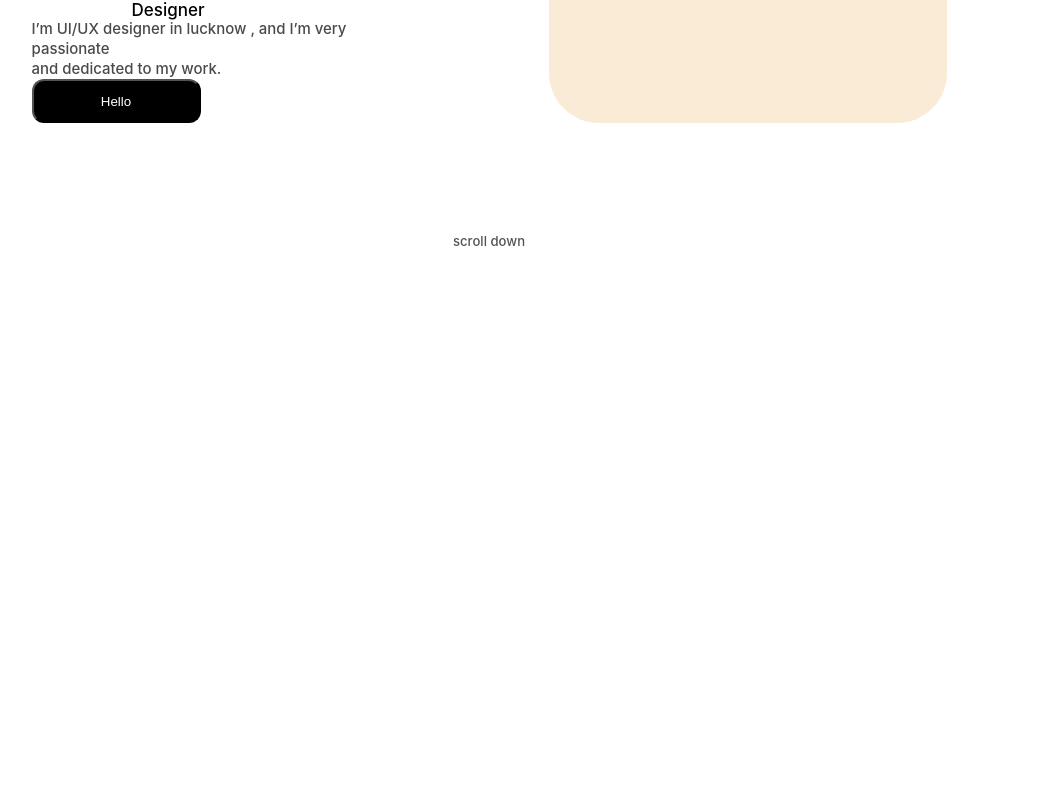
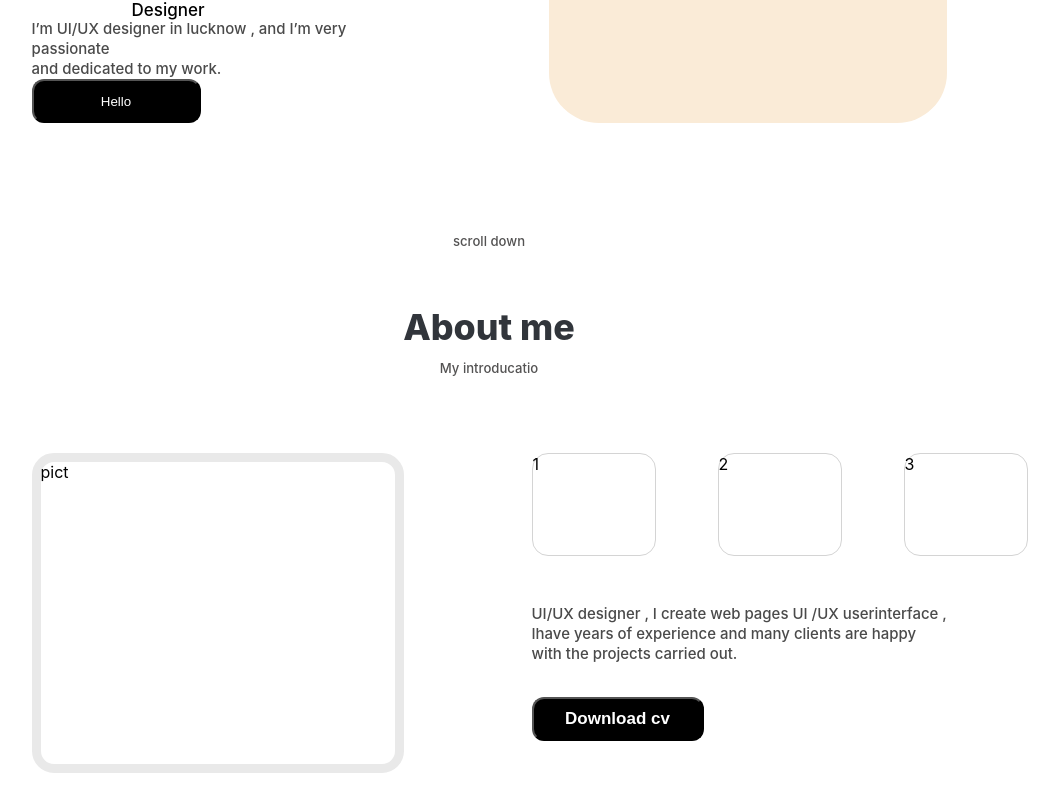
Before and after one commit to dwitap/Personal-Blog-Frontend, a React (Create React App) app: page / in a window 1280 px wide. Shown: the part 323-1134 px from the top of the page, without its empty margins (151-1210 px from the left). Built offline with nearby package versions, Linux system fonts and the light colour scheme.

Commit message:
About me

```diff
--- a/src/App.css
+++ b/src/App.css
@@ -92,3 +92,83 @@ color: white;
   margin-right: 120px;
   color: #545353;
 }
+
+.about-me {
+  display: block;
+  text-align: center;
+  margin-top: 53px;
+  font-weight: 800;
+  font-size: 35.8559px;
+  line-height: 49px;
+  color: #31353B;
+}
+
+.intro {
+  display: block;
+  text-align: center;
+  margin-top: 8px;
+  font-weight: 500;
+  font-size: 13.1364px;
+  line-height: 17px;
+  color: #545353;
+}
+
+.container3{
+  display: grid;
+  grid-template-columns: repeat(2, 500px);
+  margin-left: 120px;
+  margin-right: 120px;
+}
+
+.ab1 {
+  width: 354px;
+  height: 302px;
+  margin-top: 76px;
+  border: 9px solid #E9E9E9;
+  border-radius: 22px;
+}
+
+.ab2 {
+  margin-top: 76px;
+}
+
+.ab2-1 {
+  display: grid;
+  grid-template-columns: repeat(3, 124px);
+  grid-column-gap: 62px;
+  margin-right: 120px;
+}
+
+.ab-item {
+  box-sizing: border-box;
+  width: 124px;
+  height: 103px;
+  border: 1px solid #D4D4D4;
+  border-radius: 16px;
+}
+
+.ab-item2 {
+  grid-area: 2 / 1 / 3 / 4;
+  width: 418px;
+  height: 60px;
+  margin-top: 48px;
+  font-weight: 500;
+  font-size: 14.9843px;
+  line-height: 20px;
+  color: #4A4A4A;
+}
+
+.ab-button {
+  grid-area: 3 / 1 / 4 / 4;
+  font-weight: 700;
+  font-size: 17px;
+  line-height: 22px;
+  color: #FFFFFF;
+  justify-content: center;
+  align-items: center;
+  width: 172px;
+  height: 44px;
+  margin-top: 33px;
+  background: #000000;
+  border-radius: 12px;
+}
--- a/src/App.jsx
+++ b/src/App.jsx
@@ -32,6 +32,24 @@ function App() {
         <div className="i2">pict</div>
       </div>
       <div className="scroll">scroll down</div>
+      <div className="about-me">About me</div>
+      <div className="intro">My introducatio</div>
+      <div className="container3">
+        <div className="ab1">pict</div>
+        <div className="ab2">
+          <div className="ab2-1">
+            <div className="ab-item">1</div>
+            <div className="ab-item">2</div>
+            <div className="ab-item">3</div>
+            <div className="ab-item2">
+              UI/UX designer , I create web pages UI /UX userinterface , Ihave
+              years of experience and many clients are happy with the projects
+              carried out.
+            </div>
+            <button className="ab-button">Download cv</button>
+          </div>
+        </div>
+      </div>
     </div>
   );
 }
```
